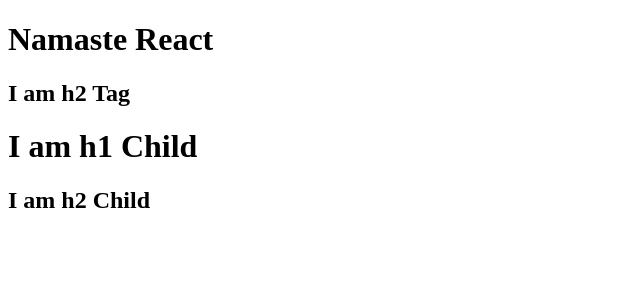
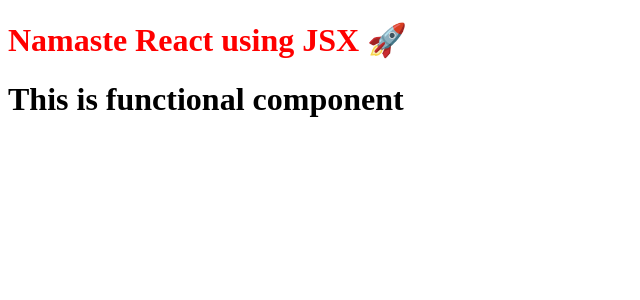
Before and after one commit to ajaykc8582/namaste-react, a React (Vite) app: page / in a window 1280 px wide. Shown: the top 300 px of the page, without its empty margins (0-640 px from the left). Built offline with nearby package versions, Linux system fonts and the light colour scheme.

Commit message:
JSX added

```diff
--- a/App.js
+++ b/App.js
@@ -1,39 +1,24 @@
 import React from "react";
 import ReactDOM from "react-dom/client";
 
-
-/**
- * <div id="parent">
- *  <div id="child">
- *    <h1>I am h1 Tag</h1>
- *    <h2>I am h2 Tag</h2>
- *  </div>
- * <div id="child2">
- *  <h1>I am h1 Child</h1>
- *  <h2>I am h2 Child</h2>
- * </div>
- * </div>
- *
- *
- */
+//JSX - Html or XML like syntax
+const JsxHeading = ()=> (
+  <h1 id="heading" className="head" tabIndex="5">
+    Namaste React using JSX 🚀
+  </h1>
+);
 
 
-
-const parent = React.createElement("div", { id: "parent" }, [
-    React.createElement("div", { id: "child" }, [
-        React.createElement("h1", {}, "Namaste React"),
-        React.createElement("h2", {}, "I am h2 Tag")
-    ]),
-
-    React.createElement("div", { id: "child2" }, [
-        React.createElement("h1", {}, "I am h1 Child"),
-        React.createElement("h2", {}, "I am h2 Child")
-    ]),
-]
+//React functional component
+const HeadingComponent = () => (
+ <div id="container">
+    {/* <JsxHeading /> */}
+    {JsxHeading()}
+  <h1 className="heading">This is functional component</h1>
+  <h2>{console.log("This is js")}</h2>
+</div>
 );
-
-console.log(parent); //object
 
 const root = ReactDOM.createRoot(document.getElementById("root"));
 
-root.render(parent);
+root.render(<HeadingComponent/>);
--- a/package.json
+++ b/package.json
@@ -3,7 +3,9 @@
   "version": "1.0.0",
   "description": "Namaste React",
   "scripts": {
-    "test": "echo \"Error: no test specified\" && exit 1"
+    "test": "echo \"Error: no test specified\" && exit 1",
+    "start": "parcel index.html",
+    "build": "parcel build index.hmtl"
   },
   "repository": {
     "type": "git",
```
Also changed, not shown: 1 other file (tests, documents, lock files or other folders).
